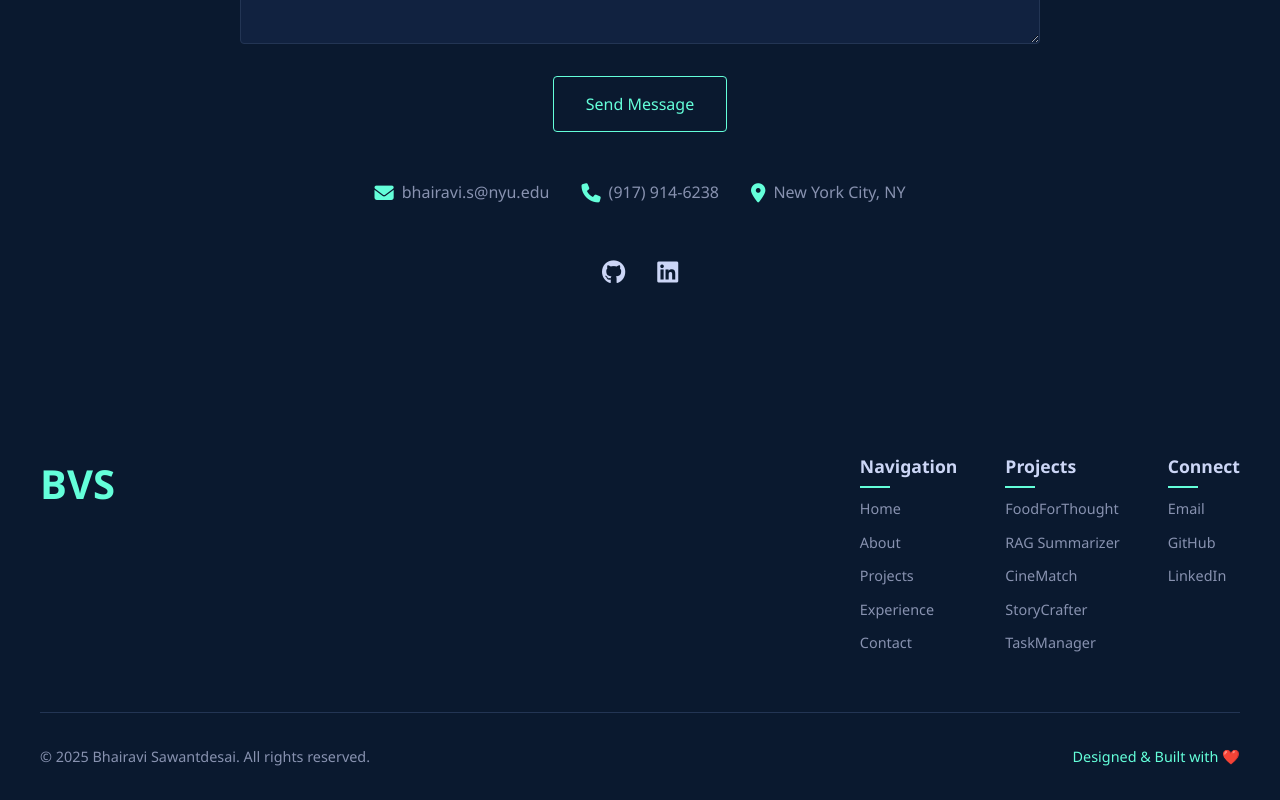
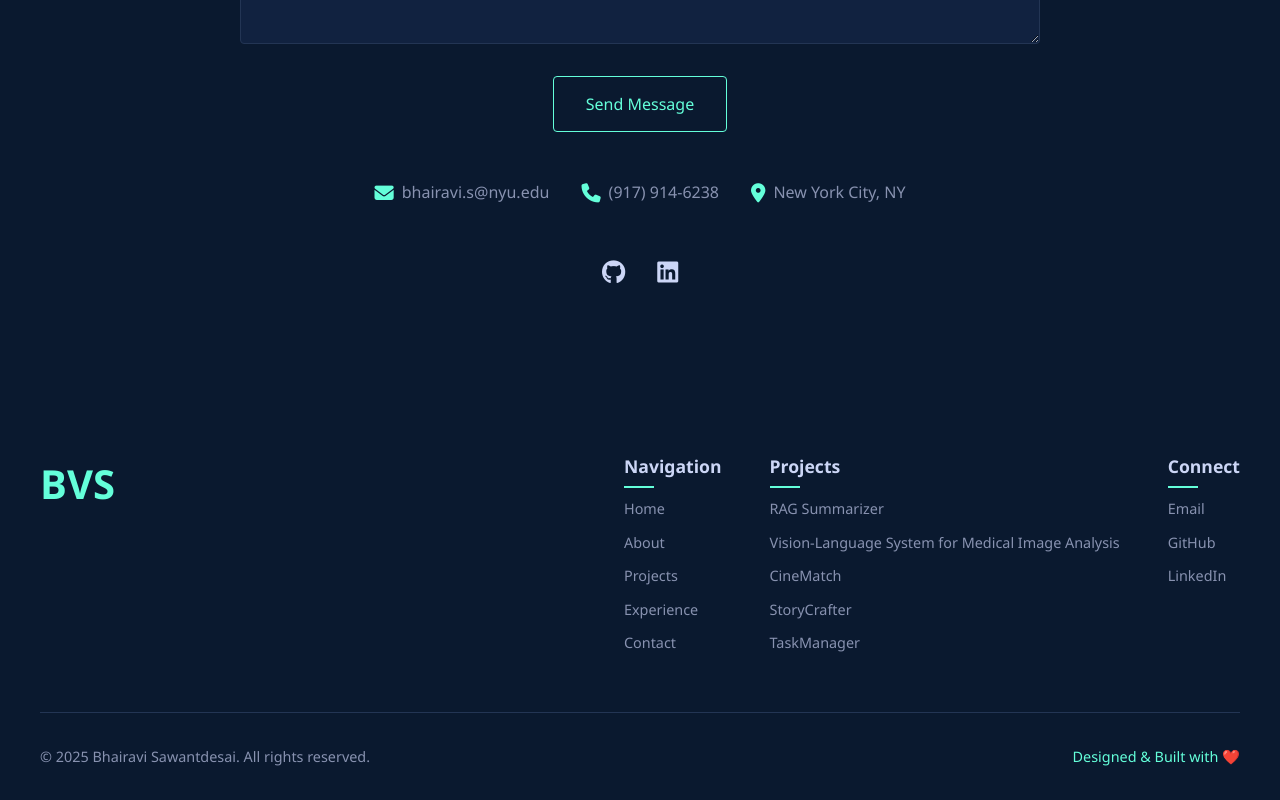
Before and after one commit to BhairaviVSD/bhairavivsd.github.io, a React (Vite) app: page / in a window 1280 px wide. Shown: the part 5210-6010 px from the top of the page. Built offline with nearby package versions, Linux system fonts and the light colour scheme.

Commit message:
Adding updated files 1.8

```diff
--- a/src/components/Contact.jsx
+++ b/src/components/Contact.jsx
@@ -18,7 +18,7 @@ const Contact = () => {
   const handleSubmit = (e) => {
     e.preventDefault();
 
-    window.location.href = `mailto:bvs9764@nyu.edu?subject=Contact from ${formState.name}&body=${formState.message}`;
+    window.location.href = `mailto:bhairavi.s@nyu.edu?subject=Contact from ${formState.name}&body=${formState.message}`;
 
     setFormState({
       name: '',
--- a/src/components/Footer.jsx
+++ b/src/components/Footer.jsx
@@ -25,8 +25,8 @@ const Footer = () => {
             <div className={styles.linkGroup}>
               <h3>Projects</h3>
               <ul>
-                <li><a href="#projects">FoodForThought</a></li>
                 <li><a href="#projects">RAG Summarizer</a></li>
+                <li><a href="#projects">Vision-Language System for Medical Image Analysis</a></li>
                 <li><a href="#projects">CineMatch</a></li>
                 <li><a href="#projects">StoryCrafter</a></li>
                 <li><a href="#projects">TaskManager</a></li>
@@ -36,7 +36,7 @@ const Footer = () => {
             <div className={styles.linkGroup}>
               <h3>Connect</h3>
               <ul>
-                <li><a href="mailto:bvs9764@nyu.edu">Email</a></li>
+                <li><a href="mailto:bhairavi.s@nyu.edu">Email</a></li>
                 <li><a href="https://github.com/BhairaviVSD" target="_blank" rel="noopener noreferrer">GitHub</a></li>
                 <li><a href="https://linkedin.com/in/bhairavi-sawantdesai" target="_blank" rel="noopener noreferrer">LinkedIn</a></li>
               </ul>
```
Also changed, not shown: 1 other file (tests, documents, lock files or other folders).
